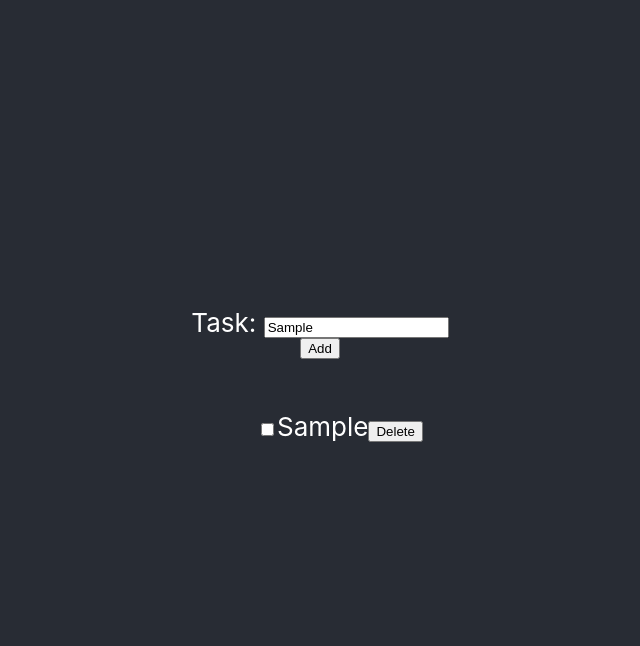
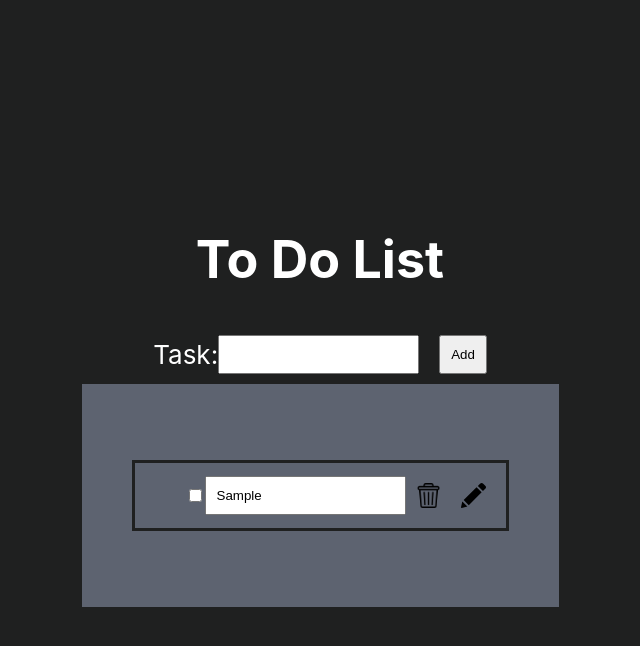
Before and after one commit to TeoRamosKees/to-do-list, a React (Create React App) app: page / in a window 1280 px wide. Both pictures are taken after typing "Sample" into the empty fields and a click on the button "Add". Shown: the top 646 px of the page, without its empty margins (320-960 px from the left). Built offline with nearby package versions, Linux system fonts and the light colour scheme.

Commit message:
feat: a bit of modularization

```diff
--- a/src/App.css
+++ b/src/App.css
@@ -8,13 +8,13 @@
 }
 
 @media (prefers-reduced-motion: no-preference) {
-  .App-logo {
+  .App-header {
     animation: App-logo-spin infinite 20s linear;
   }
 }
 
 .App-header {
-  background-color: #282c34;
+  background-color: #1f2020;
   min-height: 100vh;
   display: flex;
   flex-direction: column;
@@ -24,11 +24,7 @@
   color: white;
 }
 
-.App-link {
-  color: #61dafb;
-}
-
-@keyframes App-logo-spin {
+@keyframes App-header {
   from {
     transform: rotate(0deg);
   }
@@ -36,3 +32,49 @@
     transform: rotate(360deg);
   }
 }
+
+.App-header button, input, span{
+  padding: 10px;
+}
+.App-header label{
+  display: flex;
+  flex-direction: row;
+  align-items: center;
+}
+.container{
+  padding: 10px;
+  display: flex;
+  flex-direction: row;
+  align-items: center;
+}
+
+.App-header ul{
+  background-color: #5d6370;
+  display: flex;
+  flex-direction: row;
+  border-style: solid;
+  border-color: #1f2020;
+}
+
+.App-header button, img{
+  transition: 0.3s;
+}
+
+.App-header button:hover{
+  transform: scale(1.2);
+}
+.App-header img:hover{
+  transform: scale(1.2);
+}
+.App-header p{
+  background-color: #5d6370;
+  padding: 10px;
+}
+.tasksContainer{
+  display: flex;
+  flex-direction: column;
+  align-items: center;
+  justify-content: center;
+  background-color: #5d6370;
+  padding: 50px;
+}
--- a/src/App.js
+++ b/src/App.js
@@ -1,9 +1,16 @@
 import './App.css';
 import { useState } from "react";
+import Task from './components/Task';
+import AddTask from './components/AddTask';
 
 function App() {
   const [task, setTask] = useState("");
   const [taskList, setTaskList] = useState([]);
+
+  const handleAddTask = () => {
+    setTaskList([...taskList, { text: task, completed: false }]);
+    setTask("");
+  }
 
   const deleteTask = (index) => {
     const newTaskList = [...taskList];
@@ -17,35 +24,28 @@ function App() {
     setTaskList(newTaskList);
   }
 
+  const editTask = (index) => {
+    const newTaskList = [...taskList];
+    newTaskList[index].text = task;
+    setTaskList(newTaskList);
+  }
+
   return (
     <div className="App">
       <header className="App-header">
+        <h1>To Do List</h1>
+        <AddTask task={task} setTask={setTask} handleAddTask={handleAddTask}/>
 
-        <label>
-          Task: <input className="input" value={task} onChange={e => setTask(e.target.value)}/>
-        </label>
         {/* Whenever a task is added, the completed property is also added to the task in the */}
-        <button className="button" onClick={() => setTaskList([...taskList, { text: task, completed: false }])}>
-          Add
-        </button>
 
-        <p>
+        <div className='tasksContainer'>
           {taskList.map((task, index) =>
               <ul key={index}>
-                  <input
-                    type="checkbox"
-                    checked={task.completed}
-                    onChange={() => toggleCompleted(index)}
-                  />
-                  <span style={{ textDecoration: task.completed ? 'line-through' : 'none' }}>
-                    {task.text}
-                  </span>
-                  <button onClick={() => deleteTask(index)}>
-                    Delete
-                  </button>
+                <Task index={index} task={task} toggleCompleted={toggleCompleted} deleteTask={deleteTask} editTask={editTask}/>
               </ul>
           )}
-        </p>
+        </div>
+
       </header>
     </div>
   );
--- /dev/null
+++ b/src/components/AddTask.js
@@ -0,0 +1,18 @@
+
+
+function AddTask(props){
+    return(
+        <label>
+            <div className='container'>
+                Task: <input className="input" value={props.task} onChange={e => props.setTask(e.target.value)}/>
+            </div>
+            <div className='container'>
+                <button className="button" onClick={() => props.handleAddTask()}>
+                    Add
+                </button>
+            </div>
+        </label>
+    )
+}
+
+export default AddTask;
--- /dev/null
+++ b/src/components/Task.js
@@ -0,0 +1,36 @@
+
+
+function Task(props){
+    return (
+        <div className='container'>
+            <input
+                type="checkbox"
+                checked={props.task.completed}
+                onChange={() => props.toggleCompleted(props.index)}
+            />
+            <input
+                style={{ textDecoration: props.task.completed ? 'line-through' : 'none' }}
+                className="input" value={props.task.text}
+                onChange={e => props.editTask(props.index, e.target.value)}
+            />
+            <div className='container'>
+                <img
+                src='trashCanLogo.png'
+                alt='trash can'
+                onClick={() => props.deleteTask(props.index)}
+                width='25px'
+                />
+            </div>
+            <div className='container'>
+                <img
+                src="pencil-edit-button.svg"
+                alt="edit button"
+                onClick={() => props.editTask(props.index)}
+                width="25px"
+                />
+            </div>
+        </div>
+    );
+}
+
+export default Task;
```
Also changed, not shown: src/components/Tasks.js (deleted, +0 -7 lines), public/pencil-edit-button.svg (added), public/trashCanLogo.png (added).
